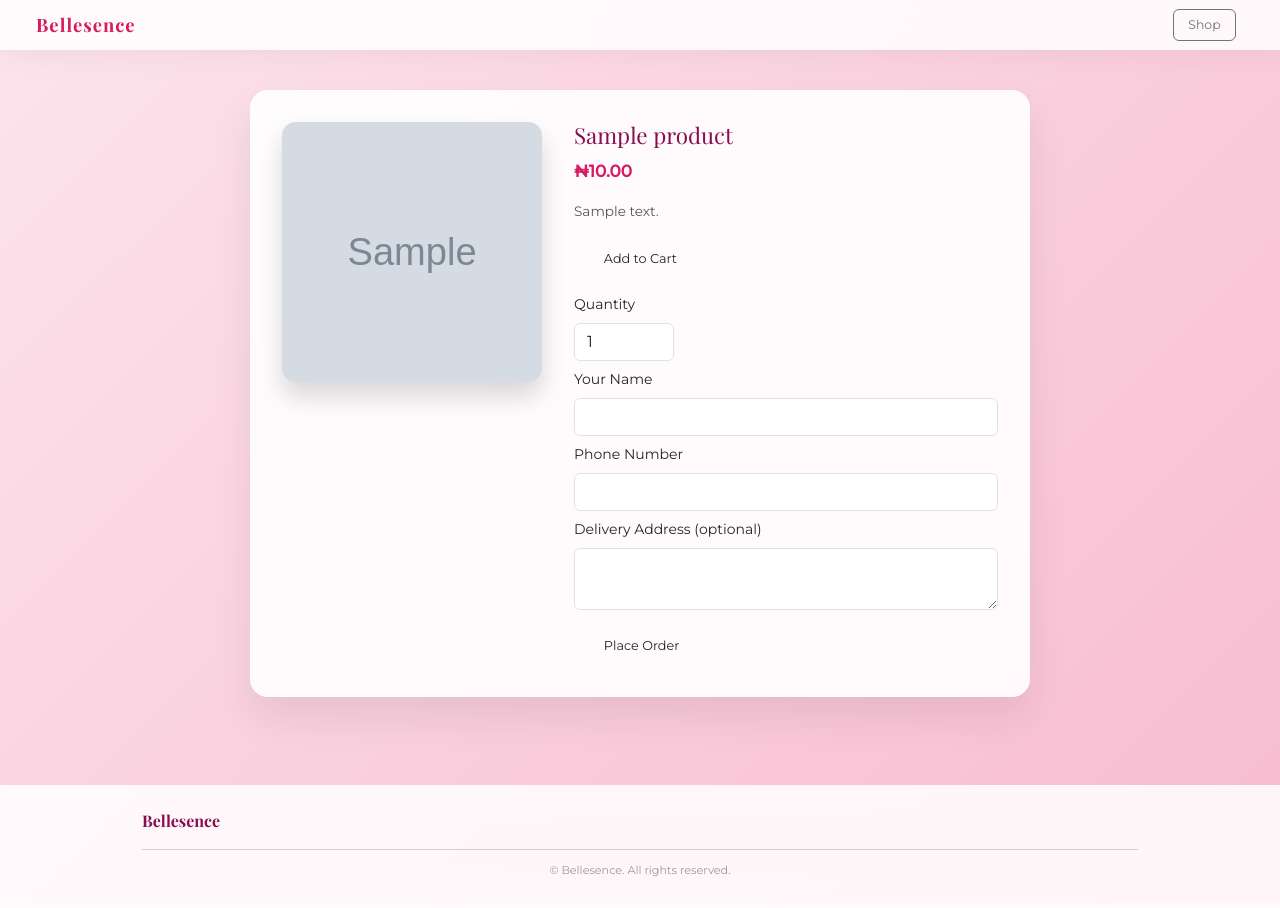
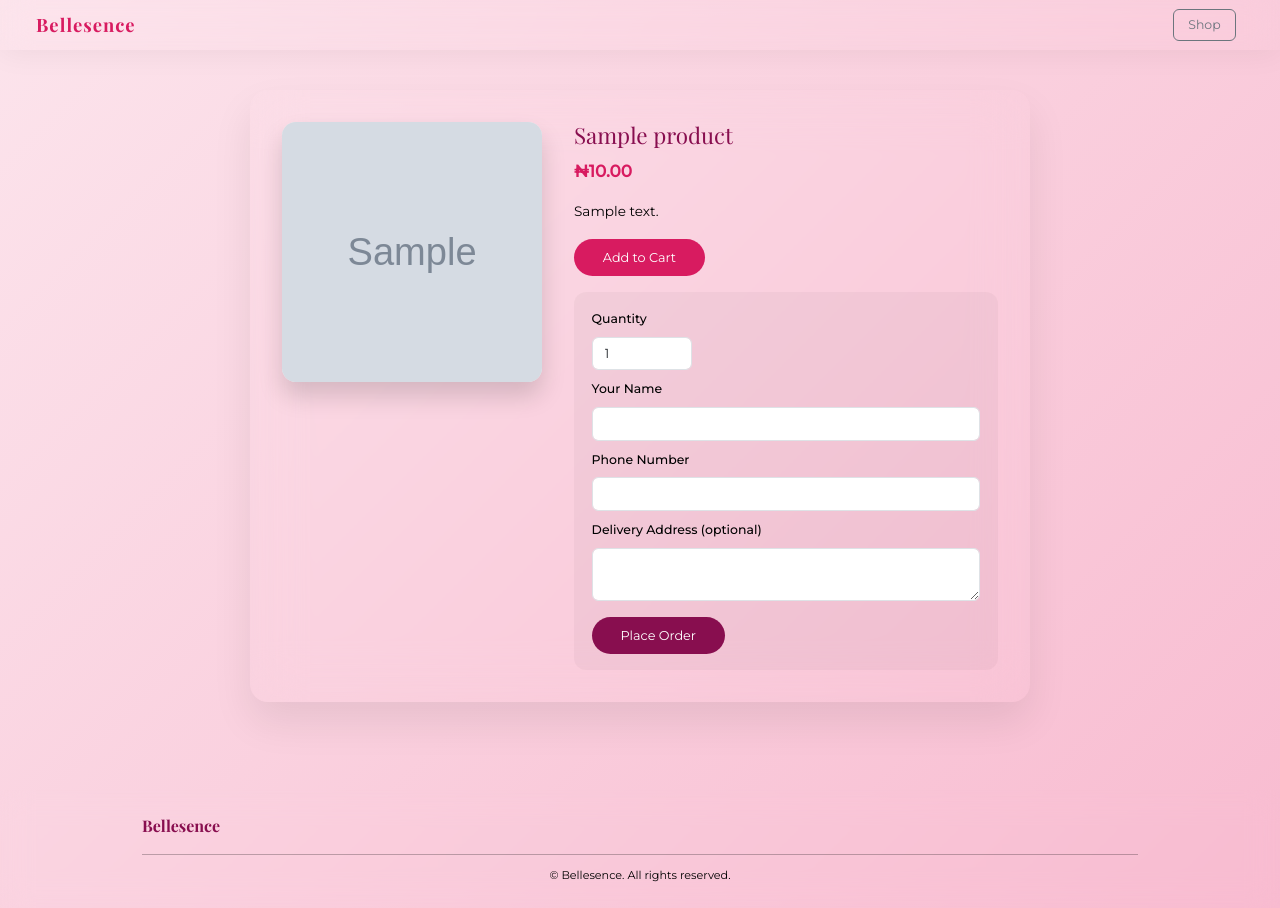
Before and after one commit to Flexia-website/bell, a Flask app: page /product/1 in a window 1280 px wide, after a click on "Add to Cart". Before the commit the page ends 877 px from the top, so only its background shows below. Run offline with Flask 3, Linux system fonts and the light colour scheme; tables that the repository leaves empty hold one stand-in row (values such as "Sample post"); grey boxes marked "Sample" are stand-in pictures.

Commit message:
Add files via upload

```diff
--- a/static/css/style.css
+++ b/static/css/style.css
@@ -7,6 +7,9 @@
     --accent: #f8bbd0;
     --bg-start: #fce4ec;
     --bg-end: #f8bbd0;
+    --text: #333333;
+    --text-muted: #666666;
+    --card-bg: rgba(255,255,255,0.9);
 }
 
 * { box-sizing: border-box; }
@@ -14,6 +17,7 @@
 body {
     font-family: 'Montserrat', sans-serif;
     font-size: 14px;
+    color: var(--text);
     background: linear-gradient(135deg, var(--bg-start) 0%, var(--bg-end) 100%);
     min-height: 100vh;
     margin: 0;
@@ -23,7 +27,7 @@ body {
 
 /* Navbar */
 .navbar {
-    background: rgba(255,255,255,0.85);
+    background: var(--card-bg);
     backdrop-filter: blur(15px);
     box-shadow: 0 4px 30px rgba(0,0,0,0.05);
     padding: 0.4rem 1.5rem;
@@ -85,7 +89,7 @@ body {
     display: block;
     text-decoration: none;
     color: inherit;
-    background: rgba(255,255,255,0.9);
+    background: var(--card-bg);
     border-radius: 12px;
     overflow: hidden;
     box-shadow: 0 8px 20px rgba(0,0,0,0.08);
@@ -123,7 +127,7 @@ body {
     font-family: 'Playfair Display', serif;
     font-size: 0.9rem;
     font-weight: 600;
-    color: #333;
+    color: var(--text);
     margin-bottom: 0.3rem;
     white-space: nowrap;
     overflow: hidden;
@@ -140,7 +144,7 @@ body {
 .detail-container {
     max-width: 780px;
     margin: 2.5rem auto;
-    background: rgba(255,255,255,0.9);
+    background: var(--card-bg);
     backdrop-filter: blur(25px);
     border-radius: 18px;
     padding: 2rem;
@@ -201,23 +205,64 @@ body {
 .detail-description {
     font-size: 0.85rem;
     line-height: 1.7;
-    color: #555;
+    color: var(--text-muted);
 }
 .detail-info .btn {
     font-size: 0.8rem;
     padding: 0.55rem 1.8rem !important;
+}
+.add-to-cart-btn {
+    background: var(--primary);
+    color: white;
+    border-radius: 30px;
+    border: none;
+}
+.add-to-cart-btn:hover {
+    background: var(--primary-dark);
+    color: white;
+}
+
+/* Order form on product page */
+.order-form {
+    background: rgba(0,0,0,0.03);
+    border-radius: 12px;
+    padding: 1rem 1.1rem;
+}
+.order-form .form-label {
+    font-size: 0.78rem;
+    font-weight: 500;
+    color: var(--text-muted);
+}
+.order-form .form-control {
+    font-size: 0.82rem;
+}
+.place-order-btn {
+    background: var(--primary-dark);
+    color: white;
+    border: none;
+    border-radius: 30px;
+    padding: 0.5rem 1.6rem;
+    font-size: 0.8rem;
+}
+.place-order-btn:hover {
+    background: var(--primary);
+    color: white;
 }
 
 /* Admin panels */
 .admin-wrapper {
     max-width: 700px;
     margin: 2.5rem auto;
-    background: rgba(255,255,255,0.85);
+    background: var(--card-bg);
     backdrop-filter: blur(20px);
     padding: 1.75rem;
     border-radius: 18px;
     box-shadow: 0 16px 32px rgba(0,0,0,0.08);
     font-size: 0.85rem;
+    color: var(--text);
+}
+.admin-wrapper-wide {
+    max-width: 980px;
 }
 @media (max-width: 576px) {
     .admin-wrapper {
@@ -227,8 +272,8 @@ body {
     }
 }
 
-/* Keeps wide tables (e.g. product list) scrolling within the card instead of
-   pushing action buttons outside the container on small screens */
+/* Keeps wide tables (e.g. product list, orders) scrolling within the card
+   instead of pushing action buttons outside the container on small screens */
 .table-scroll {
     width: 100%;
     overflow-x: auto;
@@ -250,10 +295,11 @@ body {
 .admin-wrapper .form-label {
     font-size: 0.78rem;
     font-weight: 500;
-    color: #555;
+    color: var(--text-muted);
 }
 .admin-wrapper .form-control,
-.admin-wrapper .btn {
+.admin-wrapper .btn,
+.admin-wrapper .form-select {
     font-size: 0.82rem;
 }
 .settings-section {
@@ -261,7 +307,7 @@ body {
     border-radius: 12px;
     padding: 1.1rem 1.25rem;
     margin-bottom: 1.1rem;
-    background: rgba(255,255,255,0.6);
+    background: rgba(255,255,255,0.5);
 }
 .settings-section h4 {
     font-family: 'Playfair Display', serif;
@@ -301,6 +347,7 @@ body {
     padding: 0.35rem;
     font-size: 0.68rem;
     background: white;
+    color: #333;
     cursor: pointer;
 }
 .theme-option input {
@@ -358,11 +405,35 @@ body {
     text-decoration: none;
 }
 
+/* Orders admin table */
+.order-item-line {
+    font-size: 0.78rem;
+    white-space: nowrap;
+}
+.status-select {
+    width: auto;
+    display: inline-block;
+}
+.status-badge {
+    display: inline-block;
+    padding: 0.2rem 0.6rem;
+    border-radius: 20px;
+    font-size: 0.7rem;
+    font-weight: 600;
+    text-transform: capitalize;
+    letter-spacing: 0.2px;
+}
+.status-pending { background: #fff3cd; color: #8a6414; }
+.status-confirmed { background: #cfe2ff; color: #084298; }
+.status-shipped { background: #d0f0e0; color: #0b6e3d; }
+.status-completed { background: #d4edda; color: #155724; }
+.status-cancelled { background: #f8d7da; color: #842029; }
+
 /* Footer */
 .site-footer {
-    background: rgba(255,255,255,0.85);
+    background: var(--card-bg);
     backdrop-filter: blur(15px);
-    color: #555;
+    color: var(--text-muted);
     font-size: 0.78rem;
 }
 .footer-brand {
@@ -372,7 +443,7 @@ body {
     font-weight: 700;
 }
 .footer-tagline {
-    color: #888;
+    color: var(--text-muted);
     margin-top: 0.25rem;
     font-size: 0.75rem;
 }
@@ -390,5 +461,5 @@ body {
 }
 .site-footer .small {
     font-size: 0.7rem;
-    color: #999;
+    color: var(--text-muted);
 }
```
